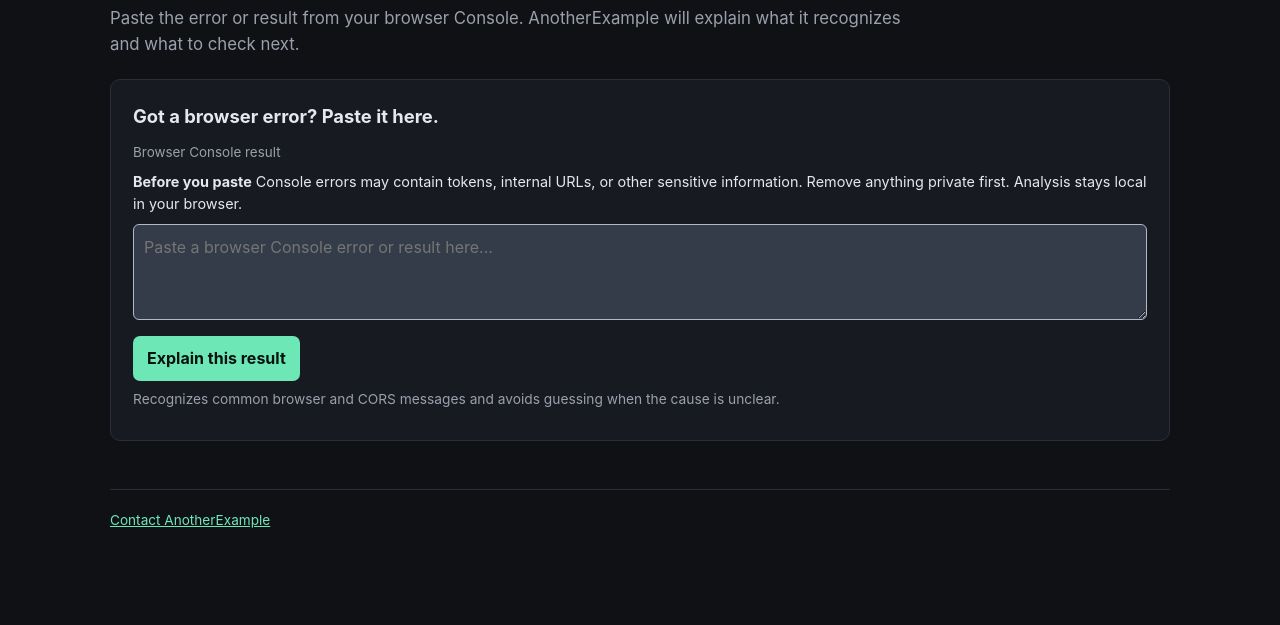
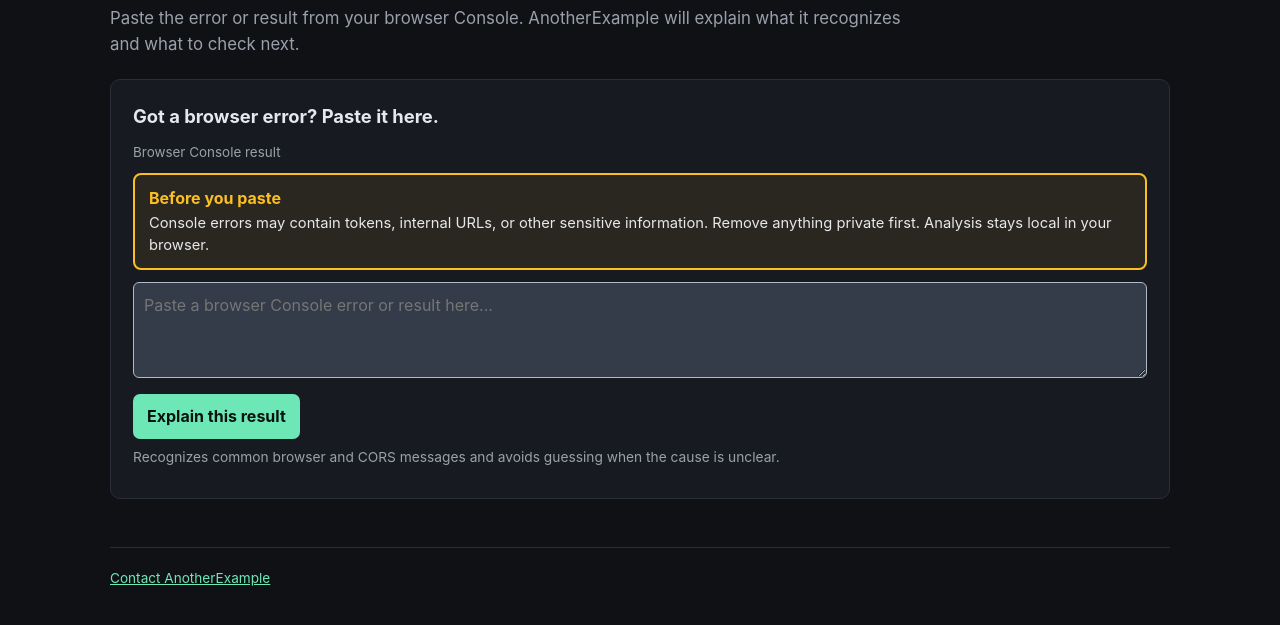
Before and after one commit to rtlemur/anotherexample, a website: page public/cors-errors.html in a window 1280 px wide. Shown: the part 201-826 px from the top of the page. Drawn offline with Linux system fonts and the light colour scheme.

Commit message:
Style Error Explainer privacy warning

```diff
--- a/public/site.css
+++ b/public/site.css
@@ -28,4 +28,6 @@
 button[id^="copy"]:focus-visible{outline:2px solid var(--accent);outline-offset:3px}
 button[id^="copy"]:active{background:#34d399;border-color:#34d399}
 button[id^="copy"]:disabled{background:var(--border);border-color:var(--muted);color:var(--muted);cursor:not-allowed}
-.error-page #errorPrivacy{color:var(--text);margin:8px 0;font-size:.9rem}
+.error-page #errorPrivacy{margin:10px 0 12px;padding:12px 14px;border:2px solid var(--warn);border-radius:8px;background:rgba(251,191,36,.08);color:var(--text);font-size:.92rem;line-height:1.45}
+.error-page #errorPrivacy strong{display:block;margin-bottom:3px;color:var(--warn);font-size:1rem}
+.error-page #errorPrivacy span{display:block;color:var(--text)}
```
